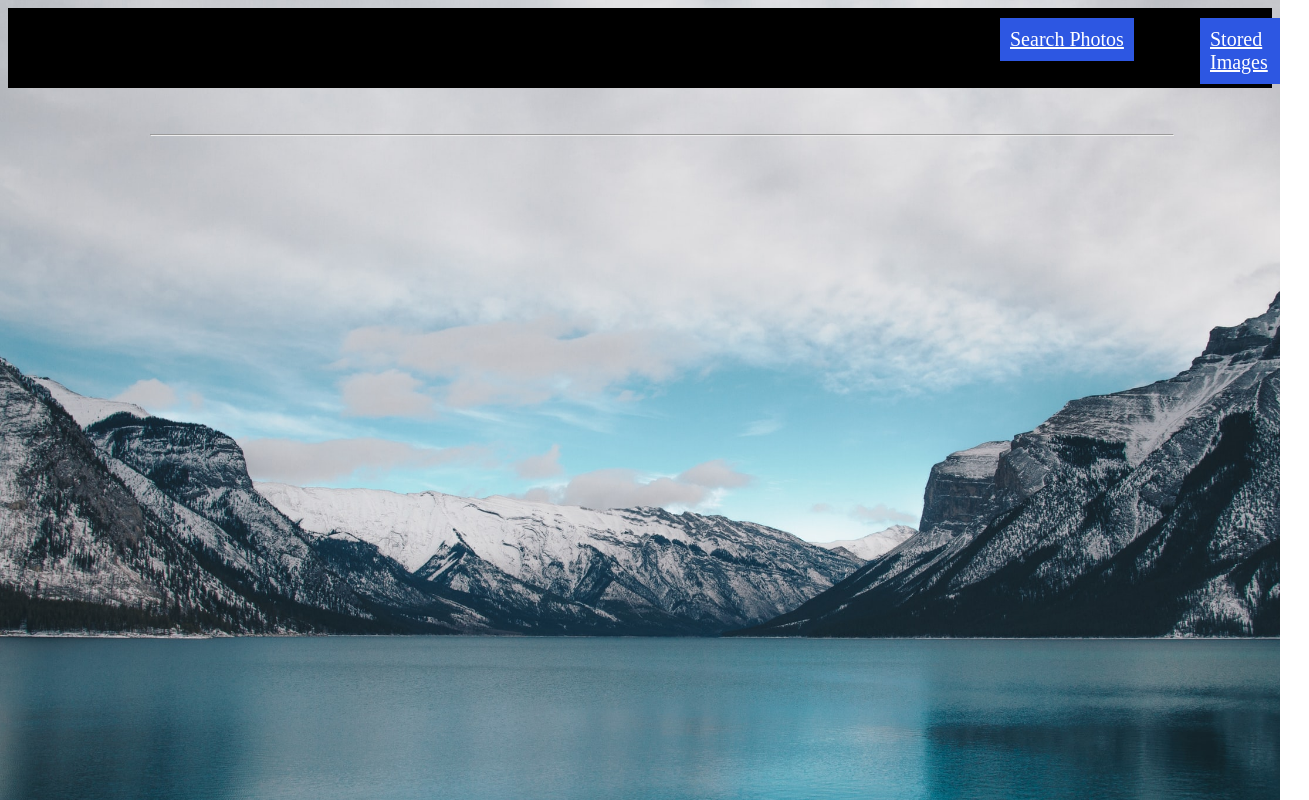
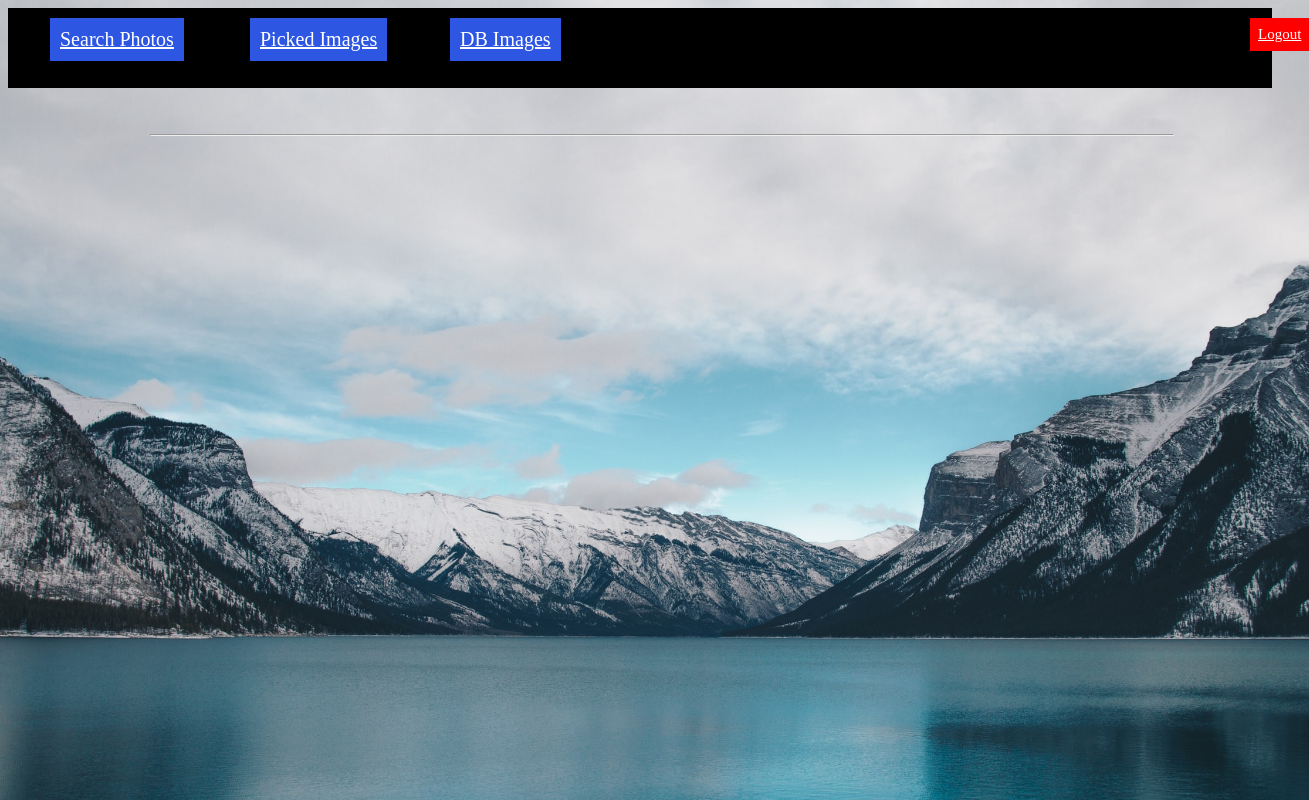
Before and after one commit to Roberto-Livi/react-redux-project, a React (Create React App) app in the folder react-redux/: page /userpage in a window 1280 px wide. Shown: the whole page, 1309 px wide, since content can reach past the window. Built offline with nearby package versions, Linux system fonts and the light colour scheme; the HTML template or start-up script is replaced by a standard one.

Commit message:
adding DB images components

```diff
--- a/react-redux/src/App.js
+++ b/react-redux/src/App.js
@@ -5,6 +5,7 @@ import SearchBar from "./containers/ImageContainer";
 import Header from "./components/Header";
 import Home from './components/Home'
 import UserContainer from './containers/UserContainer'
+import SavedImages from './components/SavedImages';
 // import './styling/App.css'
 
 
@@ -20,6 +21,7 @@ class App extends React.Component {
           <Route component={Home} exact path="/home" />
           <Route component={UserPage} exact path="/userpage" />
           <Route exact path="/searchbar" render={() => <SearchBar onSearchSubmit={this.onSearchSubmit}/>}/>
+          <Route component={SavedImages} exact path="/savedimages" />
         </Switch>
       </div>
     );
--- a/react-redux/src/actions/imageActions.js
+++ b/react-redux/src/actions/imageActions.js
@@ -19,3 +19,9 @@ export const deleteImage = (imageToDelete) => {
         dispatch({ type: "DELETE_IMAGE", imageToDelete})
     }
 }
+
+export const storeId = (id) => {
+    return (dispatch) => {
+        dispatch({ type: "STORE_ID", id})
+    }
+}
--- /dev/null
+++ b/react-redux/src/components/DB.js
@@ -0,0 +1,55 @@
+import React from 'react'
+import { deleteImage } from "../actions/imageActions";
+import { connect } from "react-redux";
+
+const DB = (props) => {
+
+    const deleteUrlFromUser = (url) => {
+        fetch(`http://localhost:3000/users/${props.id}`, {
+            method: 'DELETE',
+            headers: {
+                "Content-Type": "application/json",
+                "Accept": "application/json"
+            },
+            body: JSON.stringify(url)
+        })
+        props.deleteImage(url)
+    }
+
+    return (
+
+        <div>
+        <div style={{ width: "30%", left: 800, marginTop: 200, backgroundColor: "lightskyblue"}}id="segment" className="ui form segment">
+            <h1 style={{textAlign: "center", backgroundColor: "lightskyblue" }}>Database Images</h1>
+        </div>
+        <div style={{display: "grid", gridTemplateColumns: "1fr 1fr 1fr 1fr", marginTop: 40}}>
+        <div>
+        <div style={{ position: "relative"}}>
+                <img style={{ marginLeft: 50, maxWidth: "180%", padding: 4 }} src={props.url} alt="" />
+                <button onClick={() => deleteUrlFromUser(props.url)} style={{ position: "absolute", top: 10, left: 10, marginLeft: 47 }}>X</button>
+            </div>
+        </div>
+        </div>
+        </div>
+    )
+}
+
+const mapStateToProps = ({ id }) => {
+    return { id };
+};
+
+export default connect(mapStateToProps, { deleteImage })(DB)
+
+
+
+// <div>
+//         <div id="segment" className="ui form segment">
+//             <h1 style={{textAlign: "center" }}>Database Images</h1>
+//         </div>
+//         <div style={{display: "grid", gridTemplateColumns: "1fr 1fr 1fr 1fr", marginTop: 40, alignContent: "center"}}>
+//         <div style={{ position: "relative"}}>
+//                 <img style={{ maxWidth: "100%" }} src={props.url} alt="" />
+//                 <button onClick={() => deleteUrlFromUser(props.url)} style={{ position: "absolute", top: 10, left: 10 }}>X</button>
+//             </div>
+//         </div>
+//         </div>
--- /dev/null
+++ b/react-redux/src/components/DBimages.js
@@ -0,0 +1,15 @@
+import React from 'react'
+import DB from './DB'
+
+const DBimages = (props) => {
+
+    const renderImages = props.images.map((image, index) => <DB key={index} url={image.attributes.image} /> )
+
+    return (
+        <div>
+            {renderImages}
+        </div>
+    )
+}
+
+export default DBimages
--- a/react-redux/src/components/Header.js
+++ b/react-redux/src/components/Header.js
@@ -5,8 +5,10 @@ import '../styling/Header.css'
 const Header = () => {
     return (
             <div id="background" className="ui secondary pointing menu">
-                <NavLink id="user" to="/userpage">Stored Images</NavLink>
-                <NavLink id="search" to="searchbar">Search Photos</NavLink>
+                <NavLink id="pickedimages" to="/userpage">Picked Images</NavLink>
+                <NavLink id="search" to="/searchbar">Search Photos</NavLink>
+                <NavLink id="savedImages" to="/savedimages">DB Images</NavLink>
+                <NavLink id="logout" to="/">Logout</NavLink>
             </div>
     );
 }
--- a/react-redux/src/components/Home.js
+++ b/react-redux/src/components/Home.js
@@ -1,7 +1,6 @@
 import React from 'react'
 import { connect } from 'react-redux'
 const Home = () => {
-
     return (
             <div className="ui segment" style={{width: "47%",
         backgroundColor: "lightblue",
@@ -11,4 +10,5 @@ const Home = () => {
     )
 }
 
+
 export default connect()(Home)
--- a/react-redux/src/components/Images.js
+++ b/react-redux/src/components/Images.js
@@ -3,7 +3,7 @@ import Image from './Image'
 
 const Images = (props) => (
 
-    <div style={{display: "grid", gridTemplateColumns: "1fr 1fr 1fr 1fr", marginTop: 40}}>
+    <div style={{display: "grid", gridTemplateColumns: "1fr 1fr 1fr 1fr", marginTop: 50}}>
         {props.images.map((image, index) => <Image showDeleteButton={props.showDeleteButton} key={index} url={image}/>)}
     </div>
     )
--- /dev/null
+++ b/react-redux/src/components/SavedImages.js
@@ -0,0 +1,35 @@
+import React from 'react'
+import DBimages from './DBimages'
+import { connect } from 'react-redux'
+
+class SavedImages extends React.Component {
+
+    state = {
+        images: []
+    }
+
+    fetchImages = () => {
+            fetch(`http://localhost:3000/users/${this.props.id}`)
+                .then((resp) => resp.json())
+                .then((data) => this.setState({ images: data.included }))
+    }
+
+    componentDidMount(){
+        this.fetchImages()
+    }
+
+    render() {
+
+        return (
+            <div>
+                <DBimages images={this.state.images} />
+            </div>
+        )
+    }
+}
+
+const mapStateToProps = ({ id }) => {
+    return { id }
+}
+
+export default connect(mapStateToProps)(SavedImages)
--- a/react-redux/src/containers/UserContainer.js
+++ b/react-redux/src/containers/UserContainer.js
@@ -31,6 +31,8 @@ class UserContainer extends React.Component {
             },
             body: JSON.stringify(username)
     })
+            .then(resp => resp.json())
+            .then(data => this.props.storeId(data.id))
     }
 
     render() {
@@ -53,12 +55,13 @@ class UserContainer extends React.Component {
     }
 }
 
-const mapStateToProps = ({username}) => {
+const mapStateToProps = ({username }) => {
     return { username }
 }
 
 const mapDispatchToProps = dispatch => ({
-    addUsername: un => dispatch({ type: "ADD_USERNAME", un})
+    addUsername: un => dispatch({ type: "ADD_USERNAME", un}),
+    storeId: id => dispatch({ type: "STORE_ID", id})
 })
 
 export default connect(mapStateToProps, mapDispatchToProps)(UserContainer)
--- a/react-redux/src/reducers/manageImages.js
+++ b/react-redux/src/reducers/manageImages.js
@@ -1,4 +1,4 @@
-const manageImages = (state = { temporaryImages: [], images: [], username: ''}, action) => {
+const manageImages = (state = { temporaryImages: [], images: [], username: '', id: ''}, action) => {
     switch(action.type) {
         case 'ADD_IMAGE':
             return { ...state, images: [...state.images, action.imageToSave] };
@@ -8,6 +8,8 @@ const manageImages = (state = { temporaryImages: [], images: [], username: ''},
             return {...state, temporaryImages: action.temporaryImages}
         case 'DELETE_IMAGE':
             return {...state, images: state.images.filter(image => image !== action.imageToDelete)}
+        case 'STORE_ID':
+            return { ...state, id: action.id };
         default:
             return state;
     }
--- a/react-redux/src/styling/Header.css
+++ b/react-redux/src/styling/Header.css
@@ -10,14 +10,32 @@
     background-color: rgb(45, 87, 226);
     padding: 10px;
     position: absolute;
-    left: 1000px;
+    left: 50px;
 }
 
-#user {
+#pickedimages {
     font-size: 20px;
     color: white;
     background-color: rgb(45, 87, 226);
     padding: 10px;
     position: absolute;
-    left: 1200px;
+    left: 250px;
 }
+
+#savedImages {
+    font-size: 20px;
+    color: white;
+    background-color: rgb(45, 87, 226);
+    padding: 10px;
+    position: absolute;
+    left: 450px;
+}
+
+#logout {
+    font-size: 15px;
+    color: white;
+    background-color: red;
+    padding: 8px;
+    position: absolute;
+    left: 1250px;
+}
```
Also changed, not shown: react-redux/src/components/Image.js (+77 -8 lines).
